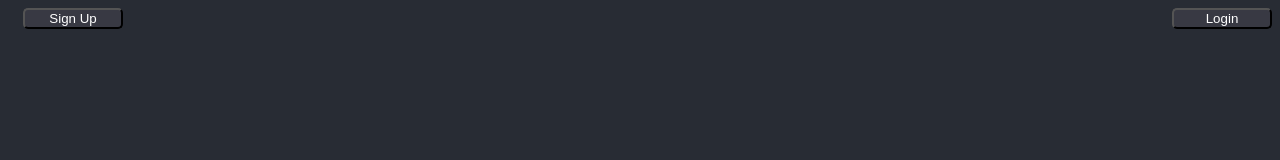
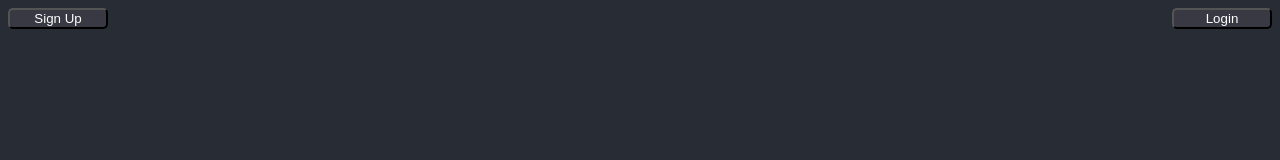
Before and after one commit to kevnguy/Chatroom-WebDev, an Angular app: page / in a window 1280 px wide. Shown: the top 160 px of the page. Built offline with nearby package versions, Linux system fonts and the light colour scheme.

Commit message:
Minor css again....

```diff
--- a/src/app/app.component.css
+++ b/src/app/app.component.css
@@ -3,7 +3,6 @@
     display: flex;
     justify-content:space-between;
     align-items: center;
-    padding: 0px 0px 0px 15px;
   }
 
   .navBtn{
--- a/src/app/room/room.component.css
+++ b/src/app/room/room.component.css
@@ -31,6 +31,7 @@
   width: 20%;
   /* display: flex; */
   padding: 0px;
+  margin-right: 15px;
   /* border: 1px solid steelblue;
   border-radius: 5px; */
   background-color:rgb(53, 53, 53);
```
